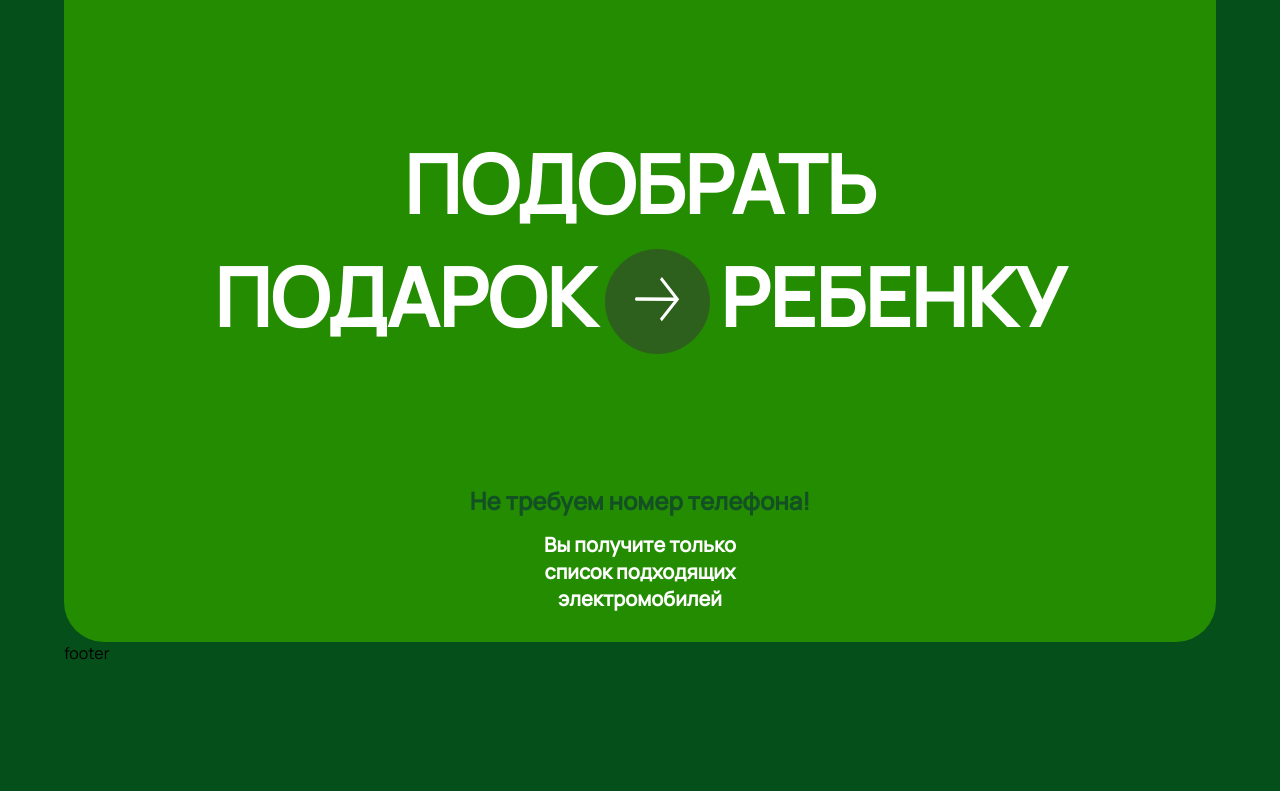
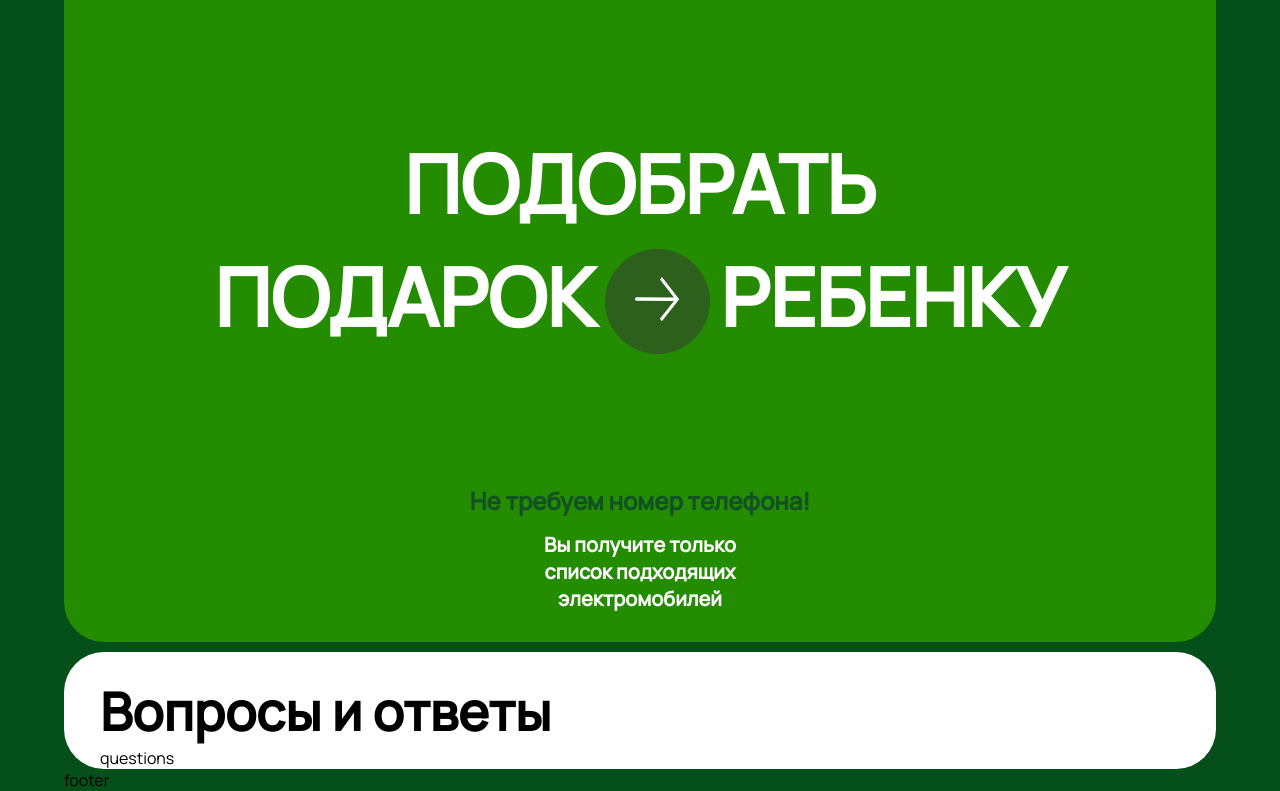
Before and after one commit to Zrossiz/pushishki_client, a Next.js app: page / in a window 1280 px wide. Shown: the part 3108-3899 px from the top of the page. Before the commit the page ends 3772 px from the top, so only its background shows below. Built offline with nearby package versions, Linux system fonts and the light colour scheme.

Commit message:
feat: added questions component boilerplate

```diff
--- /dev/null
+++ b/src/components/Questions/Questions.tsx
@@ -0,0 +1,5 @@
+export const Questions = () => {
+    return (
+        <div>questions</div>
+    )
+}
--- a/src/components/index.ts
+++ b/src/components/index.ts
@@ -3,3 +3,4 @@ export * from './WhatsApp/WhatsApp';
 export * from './CategoryNavigation/CategoryNavigation';
 export * from './Navigation/Navigation';
 export * from './Slider/Slider';
+export * from './Questions/Questions';
--- a/src/pages/index.tsx
+++ b/src/pages/index.tsx
@@ -1,7 +1,7 @@
 import { withLayout } from "@/layout/Layout";
 import styles from '../styles/Home.module.scss';
 import Link from "next/link";
-import { Slider } from "@/components";
+import { Questions, Slider } from "@/components";
 import Image from "next/image";
 import { HTag } from "@/elements";
 import cn from 'classnames';
@@ -169,6 +169,16 @@ const Home = () => {
           </span>
         </div>
       </section>
+      <section className={styles.question}>
+        <div className={styles.titleWrapper}>
+          <HTag tag="h2">
+            Вопросы и ответы
+          </HTag>
+        </div>
+        <div className={styles.questionsWrapper}>
+          <Questions />
+        </div>
+      </section>
     </>
   );
 }
--- a/src/styles/Home.module.scss
+++ b/src/styles/Home.module.scss
@@ -370,6 +370,14 @@
     }
 }
 
+.question {
+    border-radius: 40px;
+    background-color: #fff;
+    margin-top: 10px;
+    padding-top: 24px;
+    padding-left: 36px;
+}
+
 @keyframes slide {
     /* Начало анимации */
     0% {
@@ -384,4 +392,4 @@
     100% {
       transform: translateX(-100%);
     }
-  }
+}
```
Also changed, not shown: src/components/Questions/Questions.module.scss (added).
